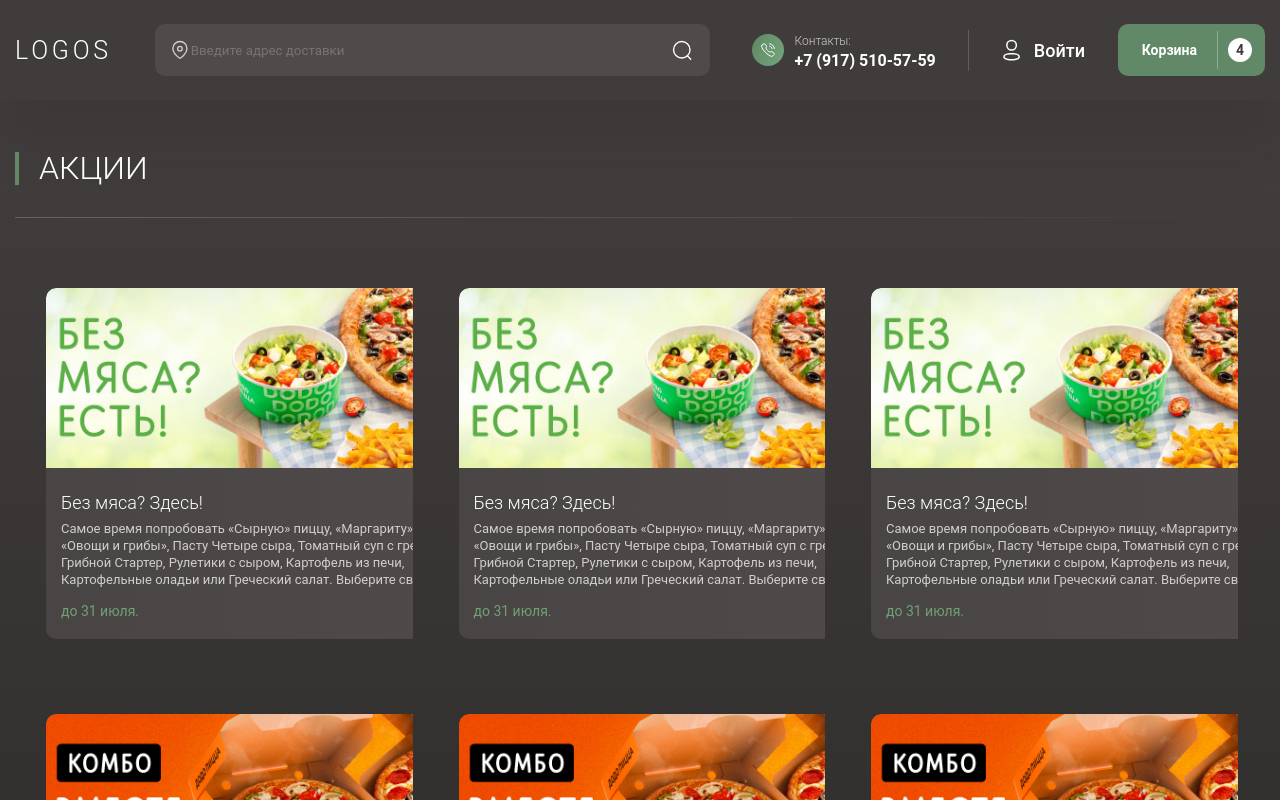
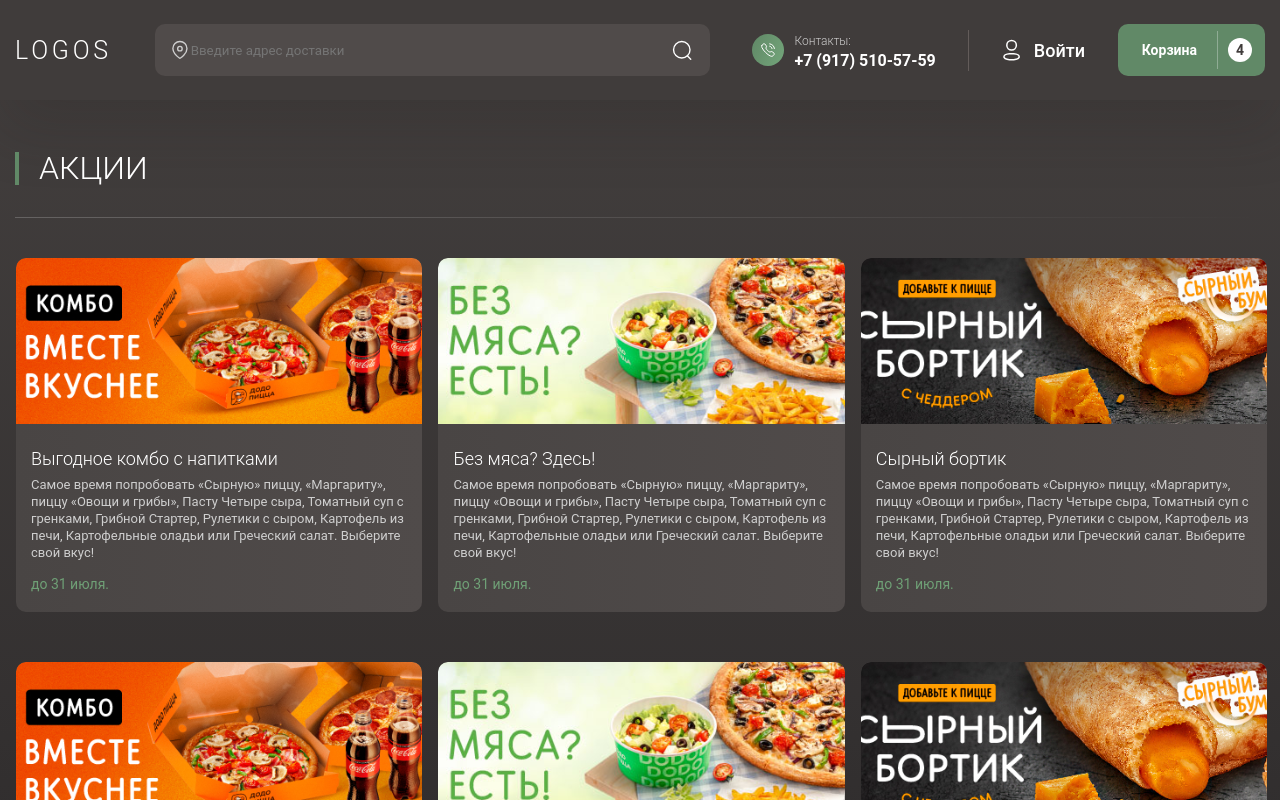
Before and after one commit to IslamTashiev/vue-hakathon, a Vue app: page /#/stock in a window 1280 px wide. Shown: the top 800 px of the page. Built offline with nearby package versions, Linux system fonts and the light colour scheme.

Commit message:
adaptiv Stock

```diff
--- a/src/assets/scss/components/_stock.scss
+++ b/src/assets/scss/components/_stock.scss
@@ -1,25 +1,26 @@
 .stock {
-  &__list {
+  &__container {
+    margin: 0 auto;
+    max-width: 1440px;
     gap: 16px;
     overflow: hidden;
-    padding-bottom: 60px;
-    position: relative;
-    margin: 15px;
   }
   &__items {
     display: flex;
     flex-wrap: wrap;
+    padding-bottom: 50px;
+
 
     @media (max-width: 1035px) {
       display: flex;
       flex-wrap: wrap;
-      margin-left: -15px;
       .col-4 {
-        width: 50%;
+        width: 49%;
       }
     }
     @media (max-width: 690px) {
       .col-4 {
+        margin: 0px 15px 0px 0px;
         width: 100%;
         align-items: center;
       }
@@ -29,6 +30,7 @@
     }
     @media (max-width: 330px) {
       .col-4 {
+        margin: 0px 15px 0px 0px;
         width: 100%;
         align-items: center;
       }
@@ -40,21 +42,16 @@
   &__item {
     background: linear-gradient(90deg, #494544 0%, #504b4a 100%);
     border-radius: 10px;
-    width: 440px;
-    height: 351px;
     cursor: pointer;
 
     &:first-child {
       margin-left: 16px;
     }
 
+
     transition: 0.3s all ease;
     &:hover {
       box-shadow: 0px 30px 45px rgba(43, 40, 40, 0.6);
-    }
-
-    @media (max-width: 690px) {
-      min-width: 310px;
     }
   }
 
@@ -119,17 +116,6 @@
     line-height: 16px;
     color: #6fa076;
   }
-  &__btn {
-    display: flex;
-    align-items: center;
-    &:hover svg {
-      transform: translateX(5px);
-    }
-    svg {
-      transition: 0.3s all ease;
-      margin-left: 12px;
-    }
-  }
 }
 hr {
   margin: -20px 0px 40px;
--- a/src/components/Stock/StockItem.vue
+++ b/src/components/Stock/StockItem.vue
@@ -1,20 +1,18 @@
 <template>
-<div class="stock__list">
-  <div class="stock__items">
-    <div class="col-4">
+    <div class="stock__items col-4">
         <div class="stock__item">
           <div class="stock__image">
-          <img :src="item.image"/>
+            <img :src="item.image" />
           </div>
           <div class="stock__description">
             <div class="stock__header">
               <div class="stock__title">{{ item.tatelName }}</div>
             </div>
             <div class="stock__subtitle">
-            Самое время попробовать «Сырную» пиццу, «Маргариту», пиццу «Овощи и
-            грибы», Пасту Четыре сыра, Томатный суп с гренками, Грибной Стартер,
-            Рулетики с сыром, Картофель из печи, Картофельные оладьи или
-            Греческий салат. Выберите свой вкус!
+              Самое время попробовать «Сырную» пиццу, «Маргариту», пиццу «Овощи
+              и грибы», Пасту Четыре сыра, Томатный суп с гренками, Грибной
+              Стартер, Рулетики с сыром, Картофель из печи, Картофельные оладьи
+              или Греческий салат. Выберите свой вкус!
             </div>
             <div class="stock__footer">
               <div class="stock__data">до 31 июля.</div>
@@ -22,24 +20,18 @@
           </div>
         </div>
       </div>
-  </div>
-    </div>
 </template>
 
 <script>
-// import StockImgMeat from "@/assets/images/stock-meat.svg";
-// // import StockImgKombo from "@/assets/images/stock-meat.svg";
-// // import StockImgSyrniki from "@/assets/images/stock-meat.svg";
 export default {
   props: {
     item: {
       type: Object,
-      reqired: true
-    }
+      reqired: true,
+    },
   },
   setup() {
-    return {
-    };
+    return {};
   },
 };
 </script>
--- a/src/components/Stock/StockList.vue
+++ b/src/components/Stock/StockList.vue
@@ -3,64 +3,57 @@
     <Title title="АКЦИИ" />
     <hr />
   </div>
-  <div class="wrapper">
-    <div class="stock__list">
-    <div class="stock__items">
-      <div class="col-4">
-        <StockItem v-for="item in items" :key="item.id" :item="item"/>
-      </div>
-      <div class="col-4">
-        <StockItem v-for="item in items" :key="item.id" :item="item"/>
-      </div>
-      <div class="col-4">
-        <StockItem v-for="item in items" :key="item.id" :item="item"/>
+  <div class="stock__container">
+      <div class="stock__items">
+        <StockItem v-for="item in items" :key="item.id" :item="item" />
+        <StockItem v-for="item in items" :key="item.id" :item="item" />
+        <StockItem v-for="item in items" :key="item.id" :item="item" />
       </div>
     </div>
-  </div>
-  </div>
 </template>
 
 <script>
-import { ref } from '@vue/reactivity';
+import { ref } from "@vue/reactivity";
 import Title from "@/components/Title/Title";
 import StockItem from "./StockItem.vue";
 import StockImgMeat from "@/assets/images/stock-meat.svg";
 import StockImgKombo from "@/assets/images/stock-kombo.svg";
 import StockImgSyrniki from "@/assets/images/stock-syrniki.svg";
+
 export default {
   components: { Title, StockItem },
   setup() {
-     const items = ref([
+    const items = ref([
+      {
+        id: 2,
+        tatelName: "Выгодное комбо c напитками",
+        image: StockImgKombo,
+      },
       {
         id: 1,
         tatelName: "Без мяса? Здесь!",
         image: StockImgMeat,
       },
       {
-        id: 2,
-        tatelName: "Выгодное комбо c напитками",
-        image: StockImgKombo,
-      },
-       {
         id: 3,
-        tatelName:"Сырный бортик",
+        tatelName: "Сырный бортик",
         image: StockImgSyrniki,
       },
-    ])
+    ]);
 
     const handleSubmit = (items) => {
-      items.value.Math.sort(() => Math.random() - 0.5)
+      items.value.sort(() => 0.5 - Math.random());
+      console.log(items.value);
       // .sort(() => Math.random() - 0.5
-    }
+    };
 
     return {
-      items,handleSubmit
-    }
-  }
-}
-
+      items,
+      handleSubmit,
+    };
+  },
+};
 </script>
 
 <style>
-
 </style>
```
Lines whose indentation alone changed are shown as unchanged.
